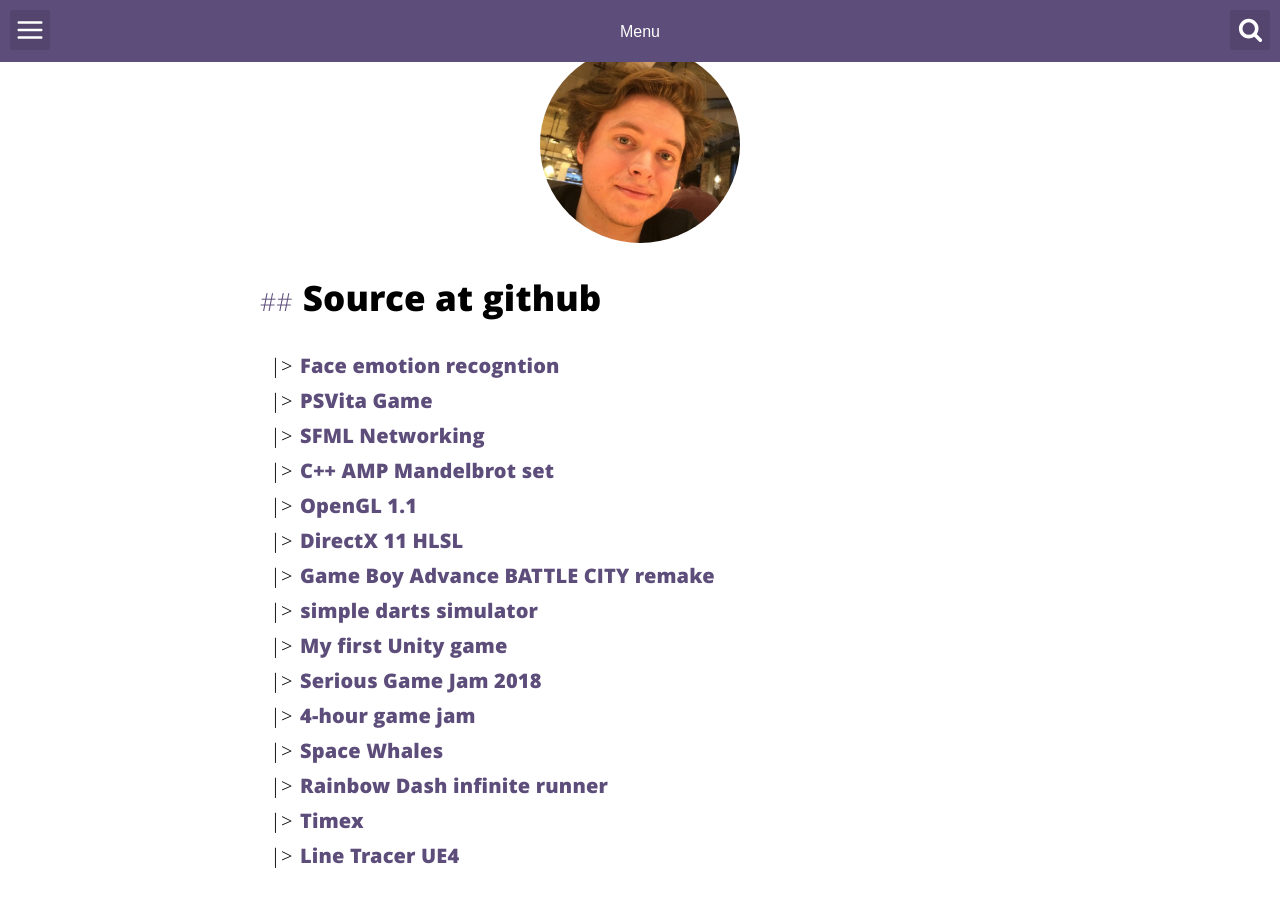
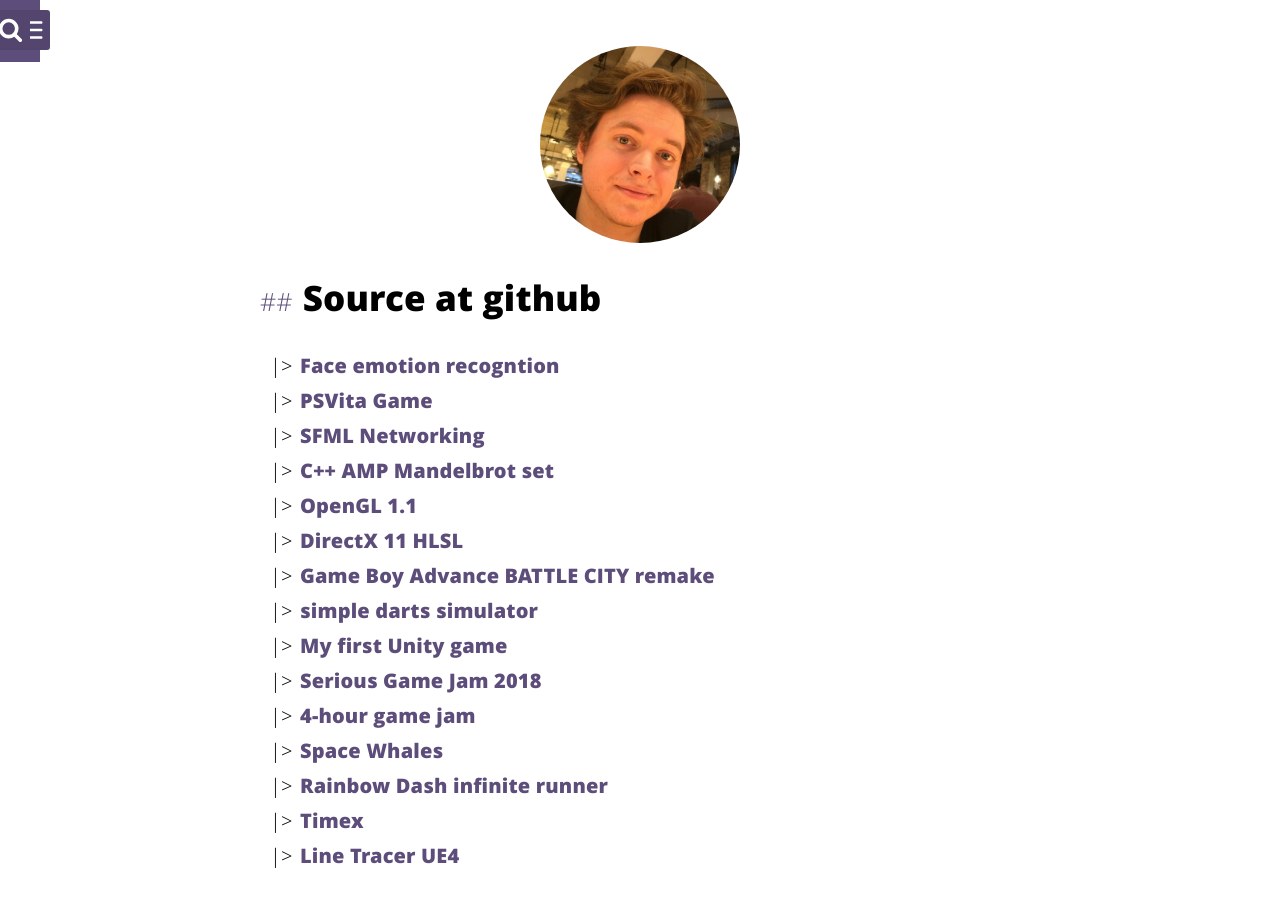
Before and after one commit to matzar/matzar.github.io, a Jekyll site: the page built from about.html, in a window 1280 px wide. Built offline with Jekyll 4.4.1, drawn with Linux system fonts in a browser that asks for light colours.

Commit message:
update: header fix

```diff
--- a/_includes/header-post.html
+++ b/_includes/header-post.html
@@ -1,10 +1,10 @@
 <style>
     .header-post {
         position: fixed;
-        width: 100%;
+        /* width: 100%;
         top: 0;
         left: 0;
-        right: 0;
+        right: 0; */
     }
 </style>
 
```
